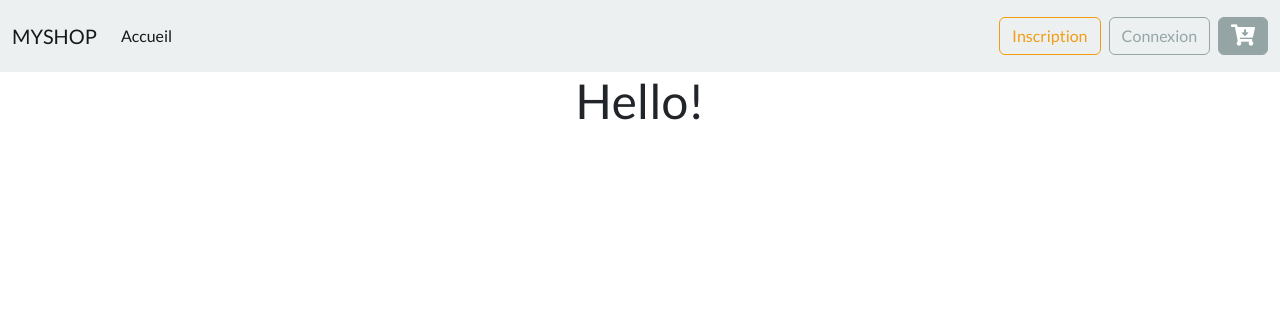
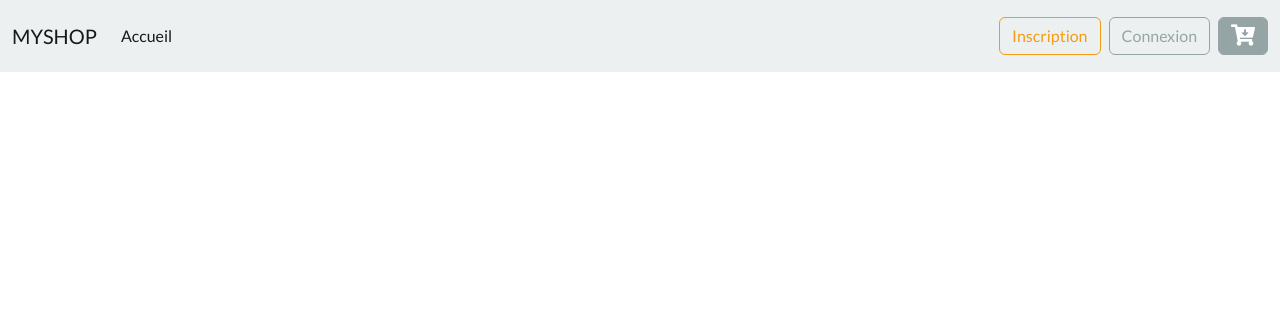
Before and after one commit to ericchowconcept/projet_symfony_myshop, a Symfony app: template templates/app/index.html.twig in a window 1280 px wide. Shown: the top 332 px of the page. Run offline with Twig, Linux system fonts and the light colour scheme; the template is opened without the code that fills it, so the values that code supplies are empty; some libraries are stand-ins or nearby versions.

Commit message:
finalisation day 2

```diff
--- a/templates/app/index.html.twig
+++ b/templates/app/index.html.twig
@@ -3,7 +3,8 @@
 {% block title %}Accueil{% endblock %}
 
 {% block body %}
-<h1 class="text-center">Hello!</h1>
+
+
 <div class="container">
   <div class="row">
   {% for produit in produits %}
```
Also changed, not shown: public/images/produit/1.jpg (added), public/images/produit/2.jpg (added), public/images/produit/3.jpg (added).
